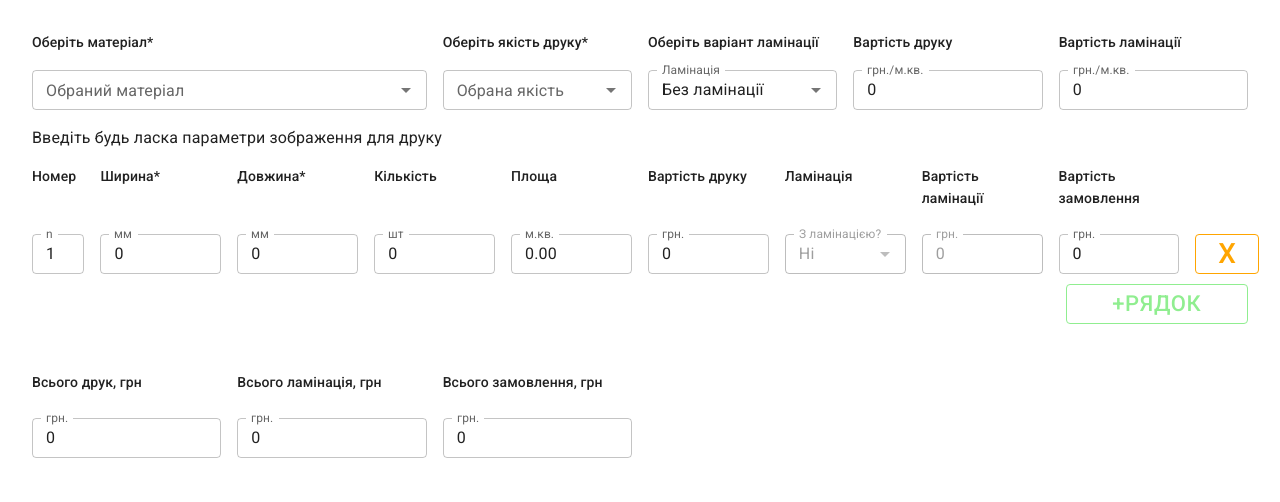
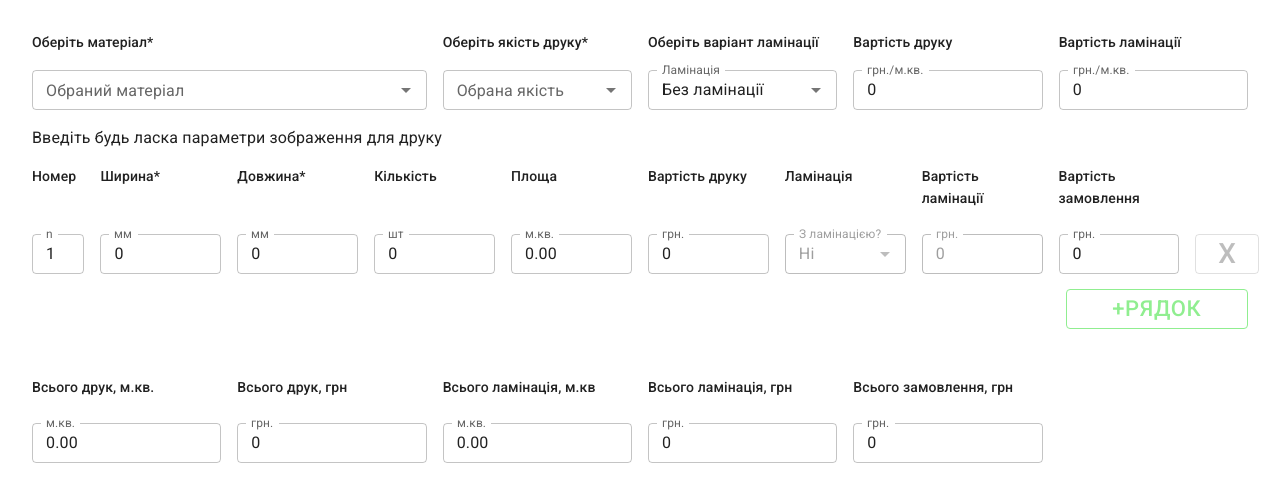
Before and after one commit to ihorchub/print-calculator, a React (Create React App) app: page / in a window 1280 px wide. Shown: the top 502 px of the page. Built offline with nearby package versions, Linux system fonts and the light colour scheme.

Commit message:
add result

```diff
--- a/src/App.jsx
+++ b/src/App.jsx
@@ -1,4 +1,4 @@
-import { useState } from 'react';
+import { useState, useEffect } from 'react';
 // import { styled } from '@mui/material';
 import {
   Grid,
@@ -9,7 +9,12 @@ import {
   Box,
 } from '@mui/material';
 import { printingPriceOptions, laminationCost } from 'mocks/printingPrice';
-import { headingTitles, rowTitles } from 'mocks/renderTitles';
+import {
+  headingTitles,
+  rowTitles,
+  resultTitles,
+  resultFields,
+} from 'mocks/renderTitles';
 import { OneElement } from 'components/OneElement/OneElement';
 
 export const App = () => {
@@ -17,22 +22,65 @@ export const App = () => {
   const [qualityValue, setQualityValue] = useState('');
   const [printingPrice, setPrintingPrice] = useState(0);
   const [laminationPrice, setLaminationPrice] = useState(0);
-  const [numberOfFiles, setNumberOfFiles] = useState([1]);
+  const [fileIndex, setFileIndex] = useState([1]);
+  const [printSquare, setPrintSquare] = useState({ 0: 0 });
   const [printAmount, setPrintAmount] = useState({ 0: 0 });
+  const [laminationSquare, setLaminationSquare] = useState({ 0: 0 });
   const [laminationAmount, setLaminationAmount] = useState({ 0: 0 });
   const [orderAmount, setOrderAmount] = useState({ 0: 0 });
 
-  const countResult = data => {
+  const resultArr = [
+    printSquare,
+    printAmount,
+    laminationSquare,
+    laminationAmount,
+    orderAmount,
+  ];
+
+  const countResult = (data, mark) => {
     const values = Object.values(data);
     let total = 0;
     for (const value of values) {
       total += value;
     }
+    if (mark) {
+      return total.toLocaleString(undefined, {
+        minimumFractionDigits: 2,
+        maximumFractionDigits: 2,
+      });
+    } else {
       return total.toLocaleString(undefined, {
         minimumFractionDigits: 0,
         maximumFractionDigits: 0,
       });
+    }
   };
+
+  const printSqrt = countResult(printSquare, true);
+  const LaminateSqrt = countResult(laminationSquare, true);
+
+  useEffect(() => {
+    const discount = [
+      { value: 100, discountIndex: 0.9 },
+      { value: 50, discountIndex: 0.93 },
+      { value: 25, discountIndex: 0.95 },
+      { value: 10, discountIndex: 0.97 },
+    ];
+
+    for (const item of discount) {
+      if (printSqrt > item.value) {
+        setPrintingPrice(prev => prev * item.discountIndex);
+        break;
+      }
+    }
+
+    for (const item of discount) {
+      if (LaminateSqrt > item.value) {
+        setLaminationPrice(prev => prev * item.discountIndex);
+        break;
+      }
+    }
+  }, [LaminateSqrt, printSqrt]);
 
   return (
     <Grid container p="32px" gap="16px">
@@ -126,17 +174,22 @@ export const App = () => {
         display={'flex'}
         flexDirection={'column'}
         alignItems={'end'}
-        gap={'10px'}
+        gap={'15px'}
       >
-        {numberOfFiles.map(item => (
+        {fileIndex.map((item, idx) => (
           <OneElement
             key={item}
             printingPrice={printingPrice}
             laminationPrice={laminationPrice}
+            setPrintSquare={setPrintSquare}
             setPrintAmount={setPrintAmount}
+            setLaminationSquare={setLaminationSquare}
             setLaminationAmount={setLaminationAmount}
             setOrderAmount={setOrderAmount}
             fileNumber={item}
+            rowNumber={idx + 1}
+            setFileIndex={setFileIndex}
+            linesNumber={fileIndex.length}
           />
         ))}
 
@@ -151,53 +204,33 @@ export const App = () => {
             borderColor: 'lightgreen',
             ':hover': { color: 'green', borderColor: 'green' },
           }}
-          onClick={() => setNumberOfFiles(prev => [...prev, prev.length + 1])}
+          onClick={() =>
+            setFileIndex(prev => [...prev, prev[prev.length - 1] + 1])
+          }
         >
           +рядок
         </Button>
       </Box>
       <Grid item container spacing={2} columns={12} mt={2}>
-        <Grid item xs={2}>
+        {resultTitles.map(({ width, text }) => (
+          <Grid key={text} item xs={width}>
             <Typography variant="subtitle2" mb={1}>
-            Всього друк, грн
+              {text}
             </Typography>
           </Grid>
-        <Grid item xs={2}>
-          <Typography variant="subtitle2" mb={1}>
-            Всього ламінація, грн
-          </Typography>
-        </Grid>
-        <Grid item xs={2}>
-          <Typography variant="subtitle2" mb={1}>
-            Всього замовлення, грн
-          </Typography>
-        </Grid>
+        ))}
       </Grid>
       <Grid item container spacing={2} columns={12}>
-        <Grid item xs={2}>
+        {resultFields.map(({ width, label, mark }, idx) => (
+          <Grid key={idx} item xs={width}>
             <TextField
               size="small"
-            label="грн."
+              label={label}
               variant="outlined"
-            value={countResult(printAmount)}
+              value={countResult(resultArr[idx], mark)}
             />
           </Grid>
-        <Grid item xs={2}>
-          <TextField
-            size="small"
-            label="грн."
-            variant="outlined"
-            value={countResult(laminationAmount)}
-          />
-        </Grid>
-        <Grid item xs={2}>
-          <TextField
-            size="small"
-            label="грн."
-            variant="outlined"
-            value={countResult(orderAmount)}
-          />
-        </Grid>
+        ))}
       </Grid>
     </Grid>
   );
--- a/src/components/OneElement/OneElement.js
+++ b/src/components/OneElement/OneElement.js
@@ -4,10 +4,15 @@ import { useState, useEffect } from 'react';
 export const OneElement = ({
   printingPrice,
   laminationPrice,
+  setPrintSquare,
   setPrintAmount,
+  setLaminationSquare,
   setLaminationAmount,
   setOrderAmount,
   fileNumber,
+  rowNumber,
+  setFileIndex,
+  linesNumber,
 }) => {
   const [width, setWidth] = useState(0);
   const [height, setHeight] = useState(0);
@@ -26,6 +31,10 @@ export const OneElement = ({
         maximumFractionDigits: 2,
       })
     );
+    setPrintSquare(prev => ({
+      ...prev,
+      ...{ [fileNumber]: itemSqrt },
+    }));
 
     const calculatePrintCost = itemSqrt * printingPrice;
     setPrintCost(
@@ -53,6 +62,10 @@ export const OneElement = ({
           maximumFractionDigits: 0,
         })
       );
+      setLaminationSquare(prev => ({
+        ...prev,
+        ...{ [fileNumber]: itemSqrt },
+      }));
       setLaminationAmount(prev => ({
         ...prev,
         ...{ [fileNumber]: calculateLamination },
@@ -69,6 +82,10 @@ export const OneElement = ({
           maximumFractionDigits: 0,
         })
       );
+      setLaminationSquare(prev => ({
+        ...prev,
+        ...{ [fileNumber]: 0 },
+      }));
       setLaminationAmount(prev => ({
         ...prev,
         ...{ [fileNumber]: 0 },
@@ -88,20 +105,22 @@ export const OneElement = ({
     printCost,
     printingPrice,
     setLaminationAmount,
+    setLaminationSquare,
     setOrderAmount,
     setPrintAmount,
+    setPrintSquare,
     sqrt,
     width,
   ]);
 
   return (
-    <Grid container spacing={2} columns={18}>
+    <Grid container spacing={2} columns={18} className="itemRow">
       <Grid item xs={1}>
         <TextField
           size="small"
           label="n"
           variant="outlined"
-          value={fileNumber}
+          value={rowNumber}
         />
       </Grid>
       <Grid item xs={2}>
@@ -180,6 +199,7 @@ export const OneElement = ({
       </Grid>
       <Grid item xs={1}>
         <Button
+          disabled={linesNumber === 1}
           size="medium"
           variant="outlined"
           sx={{
@@ -190,6 +210,21 @@ export const OneElement = ({
             borderColor: 'orange',
             ':hover': { color: 'orangered', borderColor: 'orangered' },
           }}
+          onClick={() => {
+            setFileIndex(prev => prev.filter(value => value !== fileNumber));
+            setPrintAmount(prev => ({
+              ...prev,
+              ...{ [fileNumber]: 0 },
+            }));
+            setLaminationAmount(prev => ({
+              ...prev,
+              ...{ [fileNumber]: 0 },
+            }));
+            setOrderAmount(prev => ({
+              ...prev,
+              ...{ [fileNumber]: 0 },
+            }));
+          }}
         >
           X
         </Button>
--- a/src/mocks/renderTitles.js
+++ b/src/mocks/renderTitles.js
@@ -17,3 +17,19 @@ export const rowTitles = [
   { width: 2, text: 'Вартість ламінації' },
   { width: 2, text: 'Вартість замовлення' },
 ];
+
+export const resultTitles = [
+  { width: 2, text: 'Всього друк, м.кв.' },
+  { width: 2, text: 'Всього друк, грн' },
+  { width: 2, text: 'Всього ламінація, м.кв' },
+  { width: 2, text: 'Всього ламінація, грн' },
+  { width: 2, text: 'Всього замовлення, грн' },
+];
+
+export const resultFields = [
+  { width: 2, label: 'м.кв.', mark: true },
+  { width: 2, label: 'грн.', mark: false },
+  { width: 2, label: 'м.кв.', mark: true },
+  { width: 2, label: 'грн.', mark: false },
+  { width: 2, label: 'грн.', mark: false },
+];
```
Lines whose indentation alone changed are shown as unchanged.
